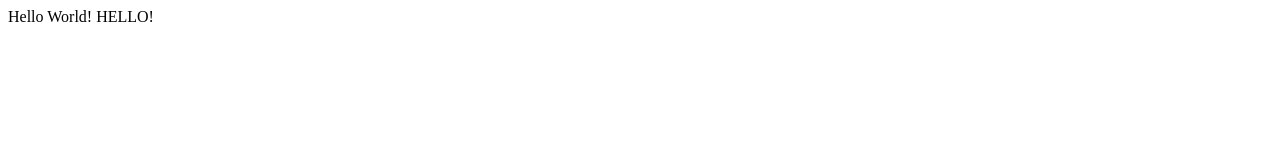
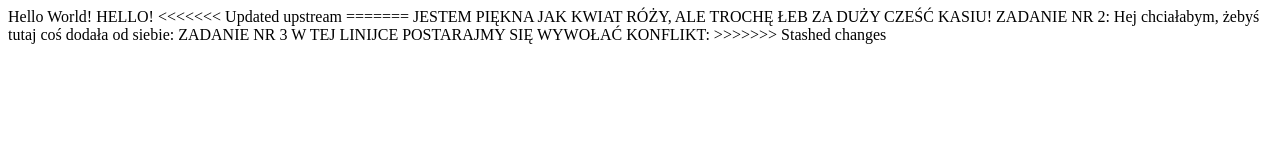
Before and after one commit to pyslawa/testowy2, a plain HTML site: page index.html in a window 1280 px wide. Drawn offline with Linux system fonts and the light colour scheme.

Commit message:
Update index.html

```diff
--- a/index.html
+++ b/index.html
@@ -8,5 +8,19 @@
 </head>
 <body>
     Hello World! HELLO!
+<<<<<<< Updated upstream
+=======
+
+    JESTEM PIĘKNA JAK KWIAT RÓŻY, ALE TROCHĘ ŁEB ZA DUŻY
+
+    CZEŚĆ KASIU!
+
+    ZADANIE NR 2:
+    Hej chciałabym, żebyś tutaj coś dodała od siebie:
+
+    ZADANIE NR 3
+
+    W TEJ LINIJCE POSTARAJMY SIĘ WYWOŁAĆ KONFLIKT:
+>>>>>>> Stashed changes
 </body>
 </html>
```
